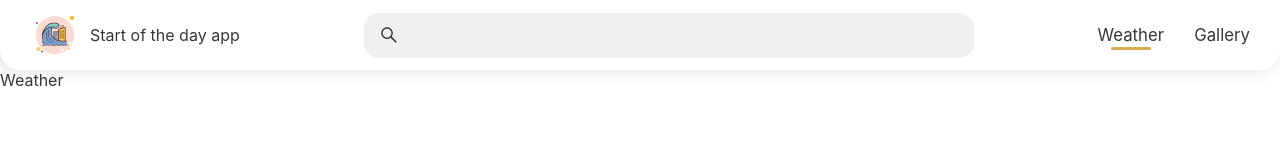
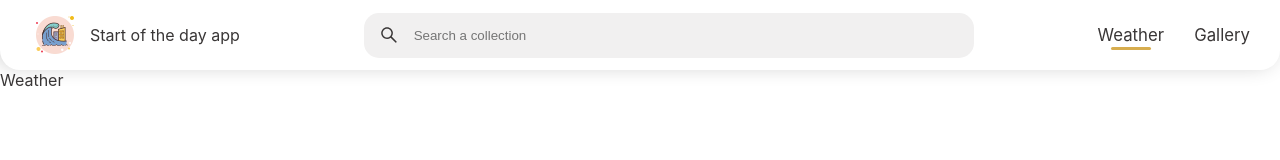
Before and after one commit to alyoneek/Sputnik-test-task, a React (Vite) app: page / in a window 1280 px wide. Shown: the top 160 px of the page. Built offline with nearby package versions, Linux system fonts and the light colour scheme.

Commit message:
feat(component): add onKeyDown event in search

```diff
--- a/src/components/Header/Search/index.jsx
+++ b/src/components/Header/Search/index.jsx
@@ -6,19 +6,32 @@ import styles from './Search.module.scss';
 import { SearchContext } from '@/layouts/RootLayout';
 
 const Search = () => {
-  const { searchValue, setSearchValue } = React.useContext(SearchContext);
+  const { setSearchValue } = React.useContext(SearchContext);
+  const [currentValue, setCurrentValue] = React.useState('');
+
+  const handleEnterPress = (e) => {
+    if (e.key === 'Enter') {
+      setSearchValue(currentValue);
+    }
+  };
+
   return (
     <div className={styles.search}>
-      <AiOutlineSearch className={styles.search_icon} />
+      <AiOutlineSearch
+        className={styles.search_icon}
+        onClick={() => setSearchValue(currentValue)}
+      />
       <input
         type='text'
-        value={searchValue}
-        onChange={(e) => setSearchValue(e.target.value)}
+        placeholder='Search a collection'
+        value={currentValue}
+        onChange={(e) => setCurrentValue(e.target.value)}
+        onKeyDown={handleEnterPress}
       />
-      {searchValue && (
+      {currentValue && (
         <AiOutlineClose
           className={styles.close_icon}
-          onClick={() => setSearchValue('')}
+          onClick={() => setCurrentValue('')}
         />
       )}
     </div>
--- a/src/layouts/RootLayout.jsx
+++ b/src/layouts/RootLayout.jsx
@@ -7,6 +7,7 @@ export const SearchContext = React.createContext('');
 
 const RootLayout = () => {
   const [searchValue, setSearchValue] = React.useState('');
+
   return (
     <SearchContext.Provider value={{ searchValue, setSearchValue }}>
       <Header />
--- a/src/pages/Gallery.jsx
+++ b/src/pages/Gallery.jsx
@@ -8,6 +8,8 @@ const Gallery = () => {
   const [placeholder, setPlaceholder] = React.useState(null);
   //const [collection, setCollection] = React.useState(null);
   const [isSearching, setIsSearching] = React.useState(false);
+
+  console.log(searchValue);
 
   React.useEffect(() => {
     if (!placeholder) {
```
